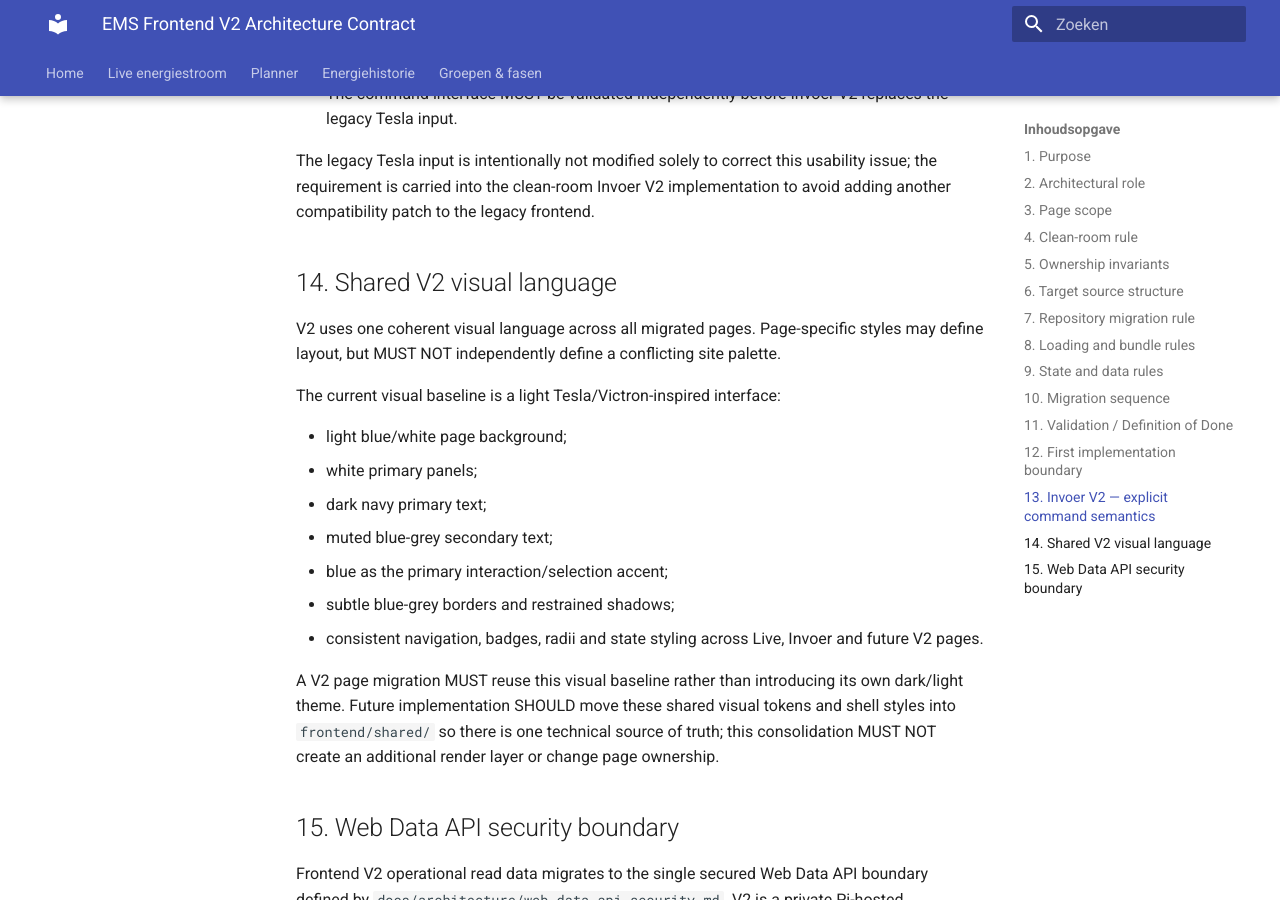
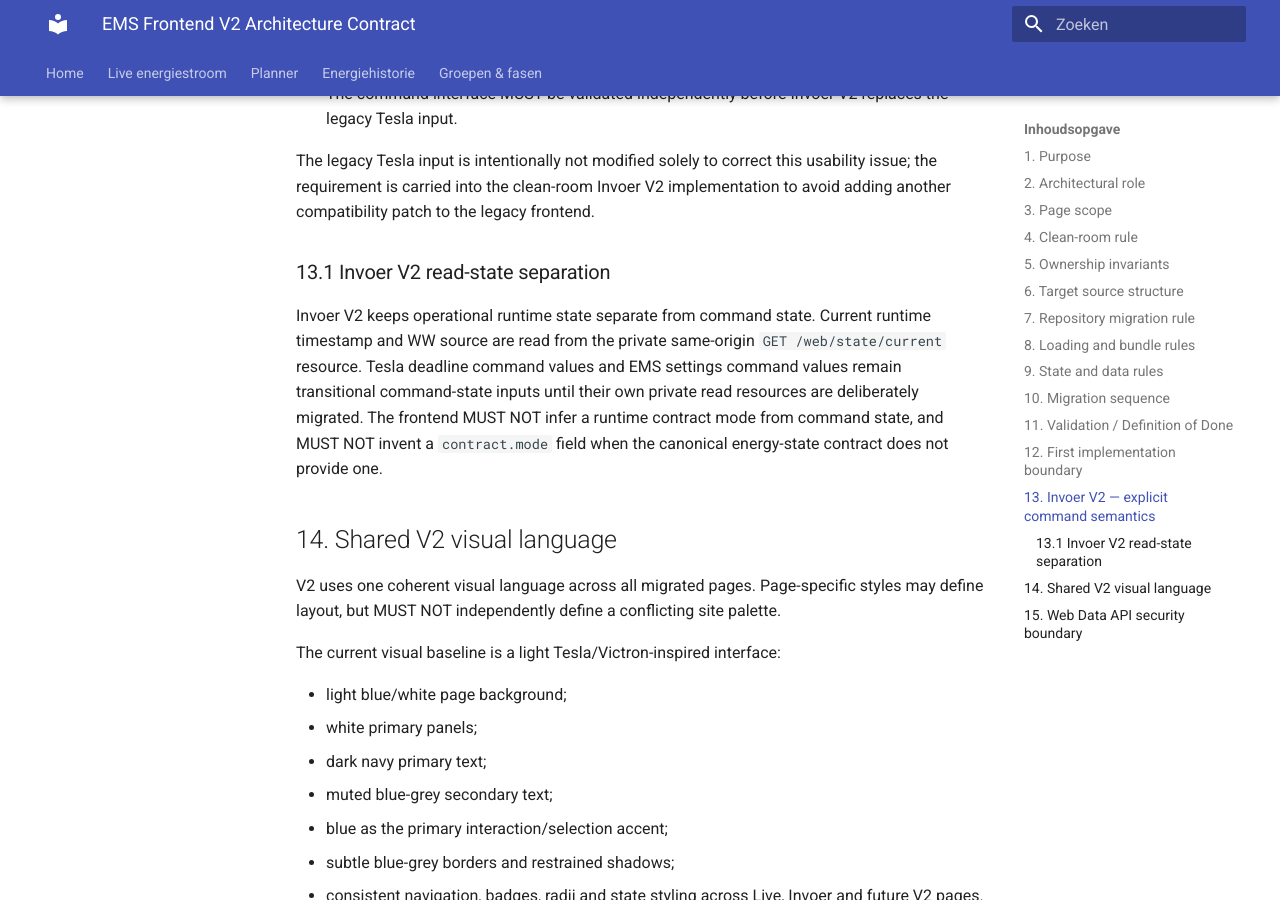
Before and after one commit to OnsKasteeltje/homey-energy-manual, an MkDocs documentation site: the page built from docs/architecture/ems-frontend-v2-architecture.md, in a window 1280 px wide and 900 px high, scrolled down 5621 px. Built offline with MkDocs 1.6.1 and Material for MkDocs 9.7.7, drawn with Linux system fonts in a browser that asks for light colours.

Commit message:
architecture: separate Invoer runtime and command reads

```diff
--- a/docs/architecture/ems-frontend-v2-architecture.md
+++ b/docs/architecture/ems-frontend-v2-architecture.md
@@ -212,6 +212,12 @@ The EMS currently has no Tesla interface that observes the vehicle SOC. Therefor
 
 The legacy Tesla input is intentionally not modified solely to correct this usability issue; the requirement is carried into the clean-room Invoer V2 implementation to avoid adding another compatibility patch to the legacy frontend.
 
+
+
+### 13.1 Invoer V2 read-state separation
+
+Invoer V2 keeps operational runtime state separate from command state. Current runtime timestamp and WW source are read from the private same-origin `GET /web/state/current` resource. Tesla deadline command values and EMS settings command values remain transitional command-state inputs until their own private read resources are deliberately migrated. The frontend MUST NOT infer a runtime contract mode from command state, and MUST NOT invent a `contract.mode` field when the canonical energy-state contract does not provide one.
+
 ## 14. Shared V2 visual language
 
 V2 uses one coherent visual language across all migrated pages. Page-specific styles may define layout, but MUST NOT independently define a conflicting site palette.
```
